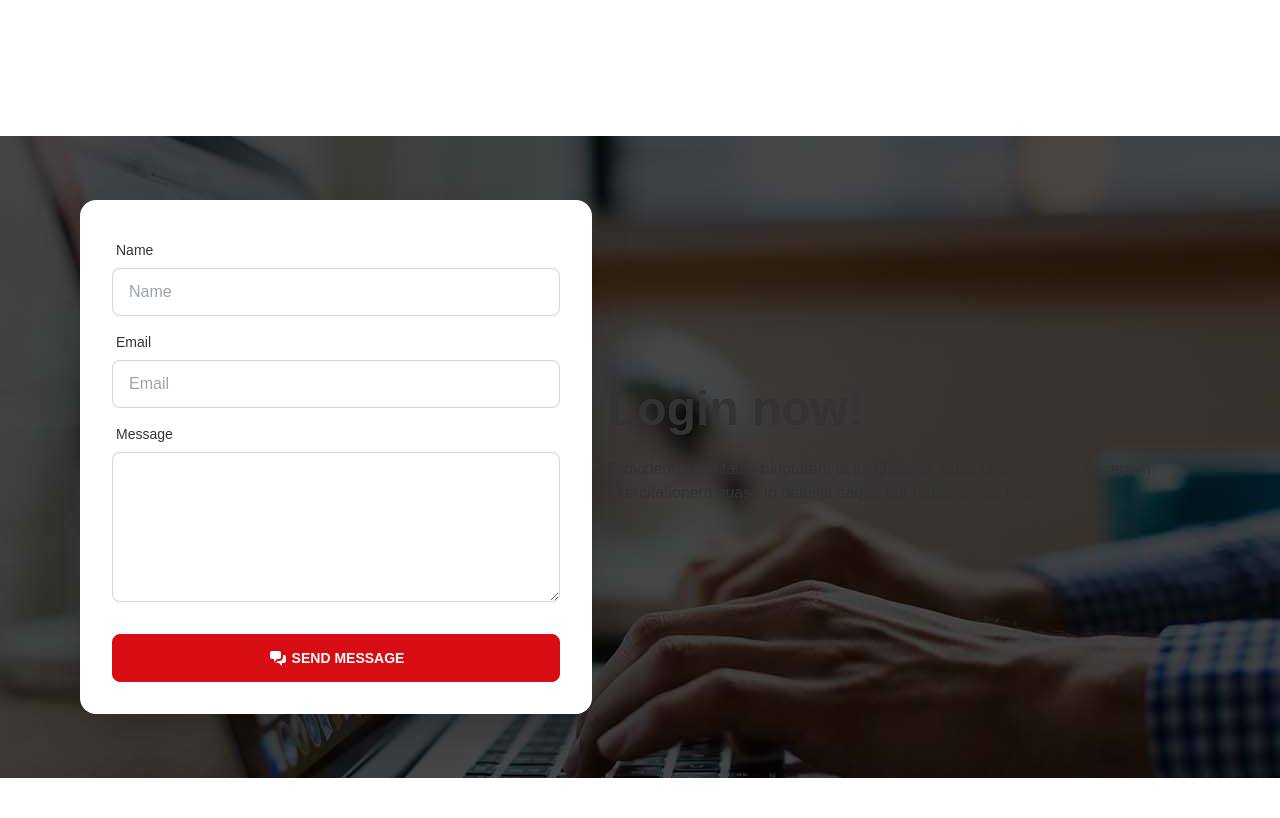
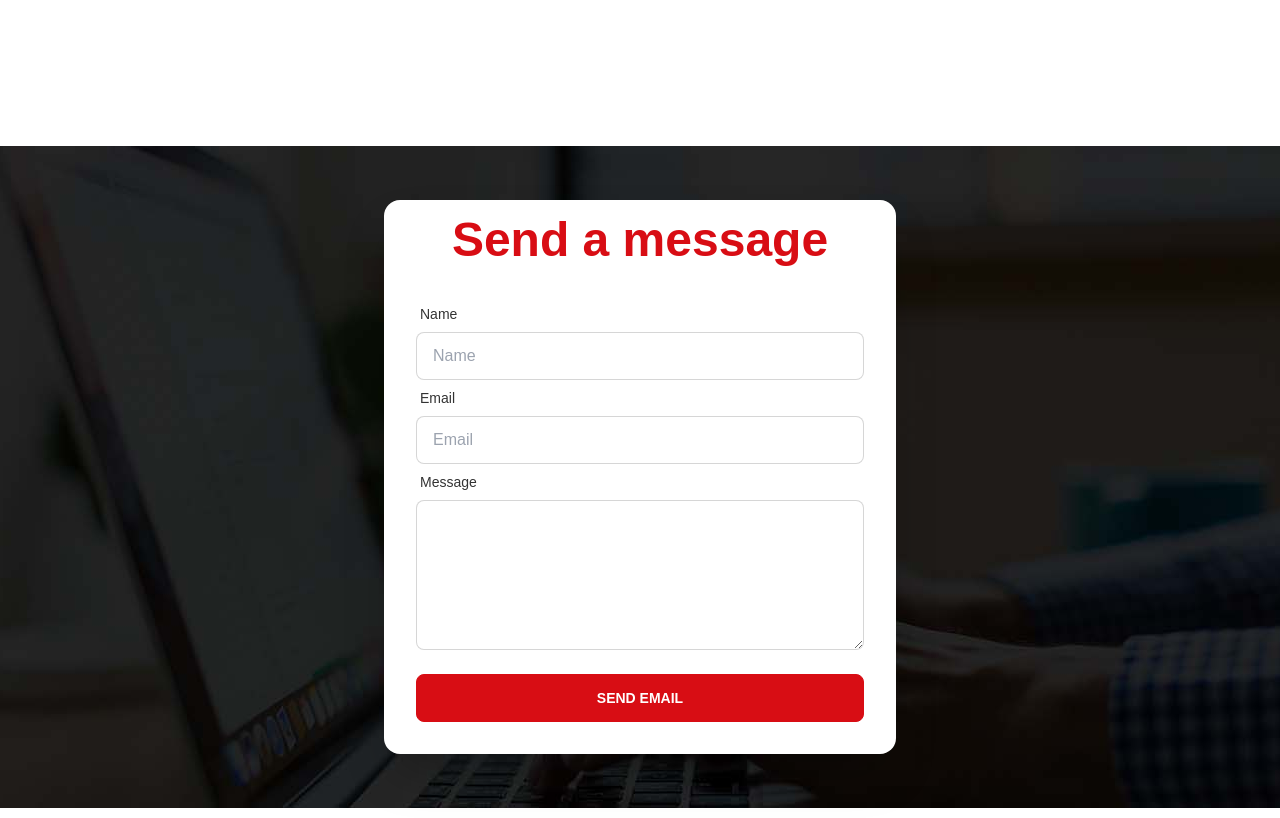
Before and after one commit to abusayeed4bd/portfolio-client-side, a React (Create React App) app: page / in a window 1280 px wide. Shown: the part 1540-2358 px from the top of the page. Before the commit the page ends 2318 px from the top, so only its background shows below. Built offline with nearby package versions, Linux system fonts and the light colour scheme.

Commit message:
email js integration complate

```diff
--- a/package.json
+++ b/package.json
@@ -7,10 +7,12 @@
     "@testing-library/react": "^13.3.0",
     "@testing-library/user-event": "^13.5.0",
     "daisyui": "^2.15.2",
+    "emailjs-com": "^3.2.0",
     "react": "^18.1.0",
     "react-dom": "^18.1.0",
     "react-router-dom": "^6.3.0",
     "react-scripts": "5.0.1",
+    "sweetalert2": "^11.4.17",
     "typewriter-effect": "^2.18.2",
     "web-vitals": "^2.1.4"
   },
--- a/src/pages/Shared/Contact.js
+++ b/src/pages/Shared/Contact.js
@@ -1,45 +1,71 @@
 import React from 'react';
 import contact from '../../assets/image/contact.jpg'
+import emailjs from 'emailjs-com';
+import Swal from 'sweetalert2';
 
 const Contact = () => {
+    const SERVICE_ID = "service_f2aadxm";
+    const TEMPLATE_ID = "template_xuu0dsf";
+    const USER_ID = "FExwKcoHjdAh87t7c";
+
+    const handleMessageSend = e => {
+
+        e.preventDefault();
+
+        emailjs.sendForm(SERVICE_ID, TEMPLATE_ID, e.target, USER_ID)
+            .then((result) => {
+                console.log(result.text);
+                Swal.fire({
+                    icon: 'success',
+                    title: 'Message Sent Successfully'
+                })
+            }, (error) => {
+                console.log(error.text);
+                Swal.fire({
+                    icon: 'error',
+                    title: 'Ooops, something went wrong',
+                    // text: error.text,
+                })
+            });
+        e.target.reset()
+    }
+
     return (
 
-        <div style={{ background: `url(${contact})` }} class="hero py-12 ">
+        <div style={{ background: `url(${contact}) no-repeat center center` }} class="hero py-12 ">
+
             <div class="hero-content  flex-col lg:flex-row-reverse g-12 lg:w-[90%] mx-auto">
-                <div class="text-center lg:text-left">
-                    <h1 class="text-5xl font-bold">Login now!</h1>
-                    <p class="py-6">Provident cupiditate voluptatem et in. Quaerat fugiat ut assumenda excepturi exercitationem quasi. In deleniti eaque aut repudiandae et a id nisi.</p>
-                </div>
-                <div class="card  flex-shrink-0 w-full max-w-sm lg:max-w-lg shadow-2xl bg-base-100">
+
+
+                <div class="card  flex-shrink-0 w-full max-w-sm lg:max-w-lg shadow-2xl bg-base-100 lg:w-50">
+                    <h1 class="lg:text-5xl  text-xl font-bold !text-primary  text-red-500 pt-4">Send a message</h1>
                     <div class="card-body">
+                        <form onSubmit={handleMessageSend}>
+
                             <div class="form-control">
                                 <label class="label">
                                     <span class="label-text">Name</span>
                                 </label>
-                            <input type="text" placeholder="Name" class="input input-bordered" />
+                                <input type="text" name='name' placeholder="Name" class="input input-bordered" required />
                             </div>
                             <div class="form-control">
                                 <label class="label">
                                     <span class="label-text">Email</span>
                                 </label>
-                            <input type="email" placeholder="Email" class="input input-bordered" />
+                                <input type="email" name='name' placeholder="Email" class="input input-bordered" required />
 
                             </div>
                             <div class="form-control">
                                 <label class="label">
                                     <span class="label-text">Message</span>
                                 </label>
-                            <textarea className='input input-bordered h-[150px]' name="message" id="" cols="30" rows="10"></textarea>
+                                <textarea name="message" className='input input-bordered h-[150px]' name="message" id="" cols="30" rows="10" required></textarea>
 
                             </div>
                             <div class="form-control mt-6">
-                            <button class="btn btn-primary text-white">
-                                <svg xmlns="http://www.w3.org/2000/svg" className="h-5 w-5  mr-1" viewBox="0 0 20 20" fill="currentColor">
-                                    <path d="M2 5a2 2 0 012-2h7a2 2 0 012 2v4a2 2 0 01-2 2H9l-3 3v-3H4a2 2 0 01-2-2V5z" />
-                                    <path d="M15 7v2a4 4 0 01-4 4H9.828l-1.766 1.767c.28.149.599.233.938.233h2l3 3v-3h2a2 2 0 002-2V9a2 2 0 00-2-2h-1z" />
-                                </svg>
-                                Send Message</button>
+                                <input type="submit" className='btn btn-primary text-white' value='send email' />
                             </div>
+                        </form>
                     </div>
                 </div>
             </div>
```
Also changed, not shown: src/assets/image/contact.jpg, 1 other file (tests, documents, lock files or other folders). Lines whose indentation alone changed are shown as unchanged.
